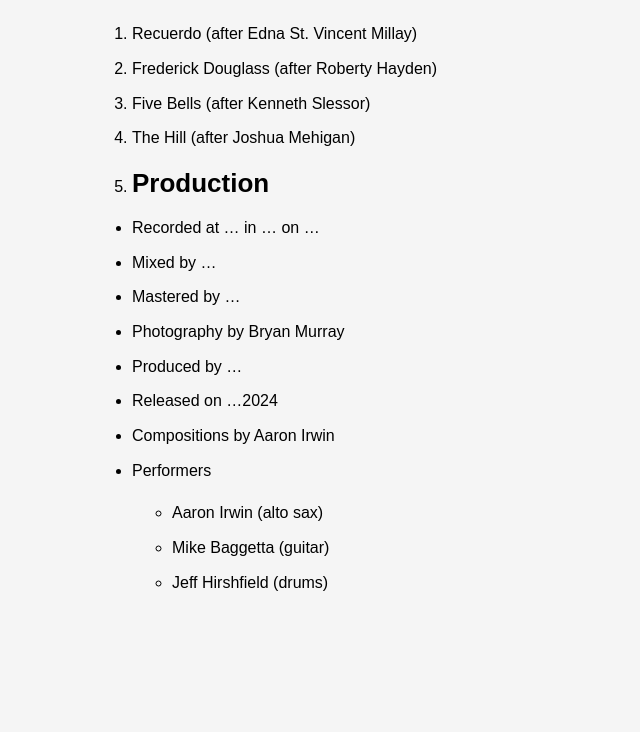
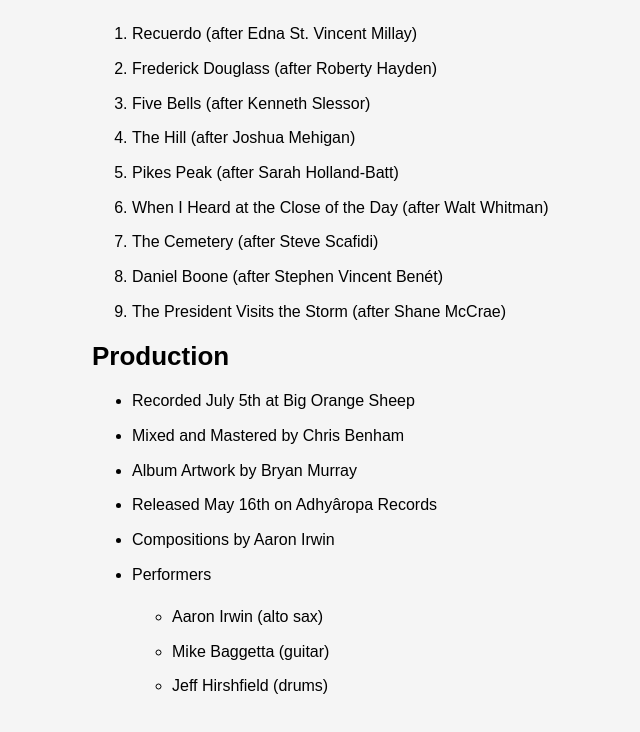
Before and after one commit to ryanve/aaronirwin.com, a Jekyll site: the page built from _albums/after.md, in a window 1280 px wide. Shown: the part 1022-1754 px from the top of the page, without its empty margins (68-708 px from the left). Built offline with Jekyll 4.4.1, drawn with Linux system fonts in a browser that asks for light colours; before the commit the page ends 1650 px from its top, so only the background shows below that.

Commit message:
Update after.md (#136)

```diff
--- a/_albums/after.md
+++ b/_albums/after.md
@@ -25,15 +25,18 @@
 2. Frederick Douglass (after Roberty Hayden)
 3. Five Bells (after Kenneth Slessor)
 4. The Hill (after Joshua Mehigan)
-5.
+5. Pikes Peak (after Sarah Holland-Batt)
+6. When I Heard at the Close of the Day (after Walt Whitman)
+7. The Cemetery (after Steve Scafidi)
+8. Daniel Boone (after Stephen Vincent Benét)
+9. The President Visits the Storm (after Shane McCrae)
+
 ## Production
 
-- Recorded at ... in ... on ...
-- Mixed by ...
-- Mastered by ...
-- Photography by Bryan Murray
-- Produced by ...
-- Released on ...2024
+- Recorded July 5th at Big Orange Sheep
+- Mixed and Mastered by Chris Benham
+- Album Artwork by Bryan Murray
+- Released May 16th on Adhyâropa Records
 - Compositions by Aaron Irwin
 - Performers
   - Aaron Irwin (alto sax)
```
